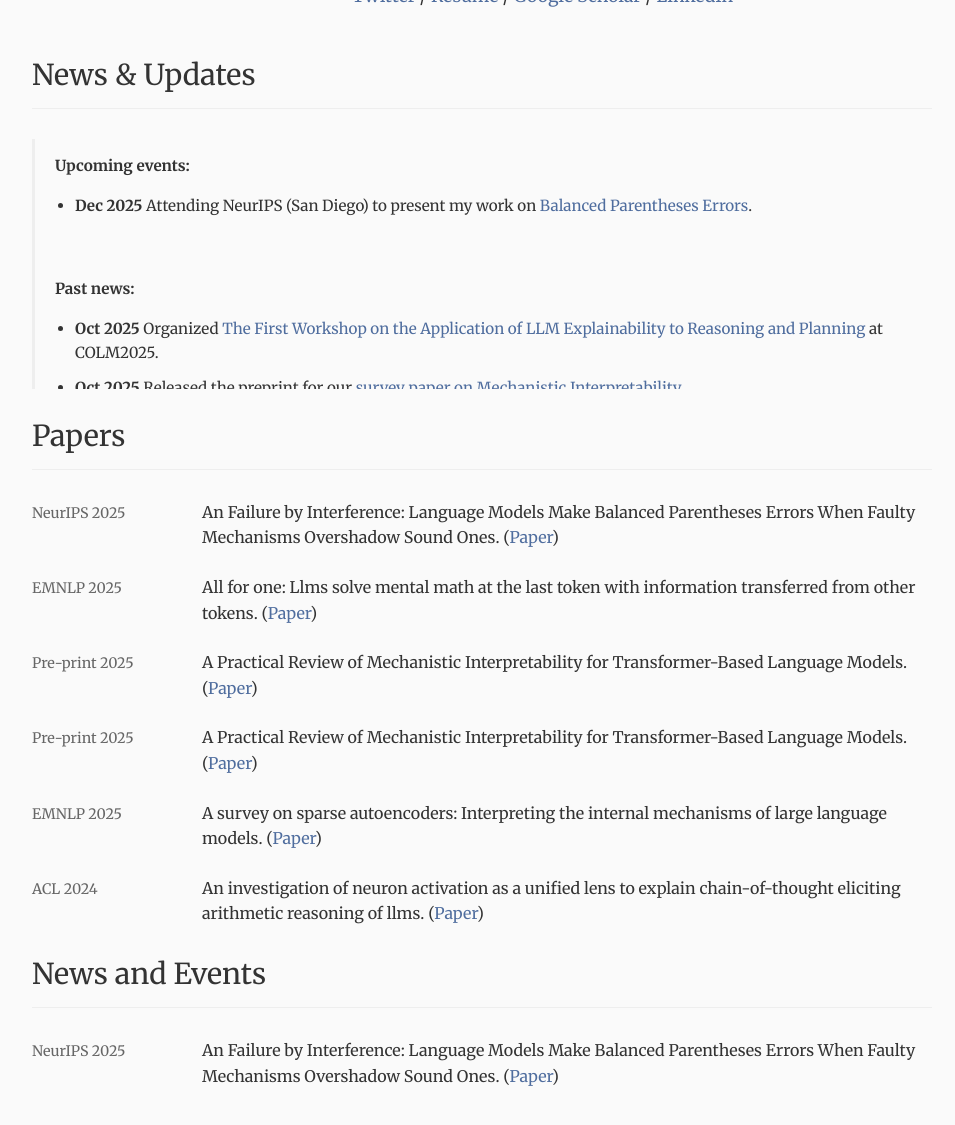
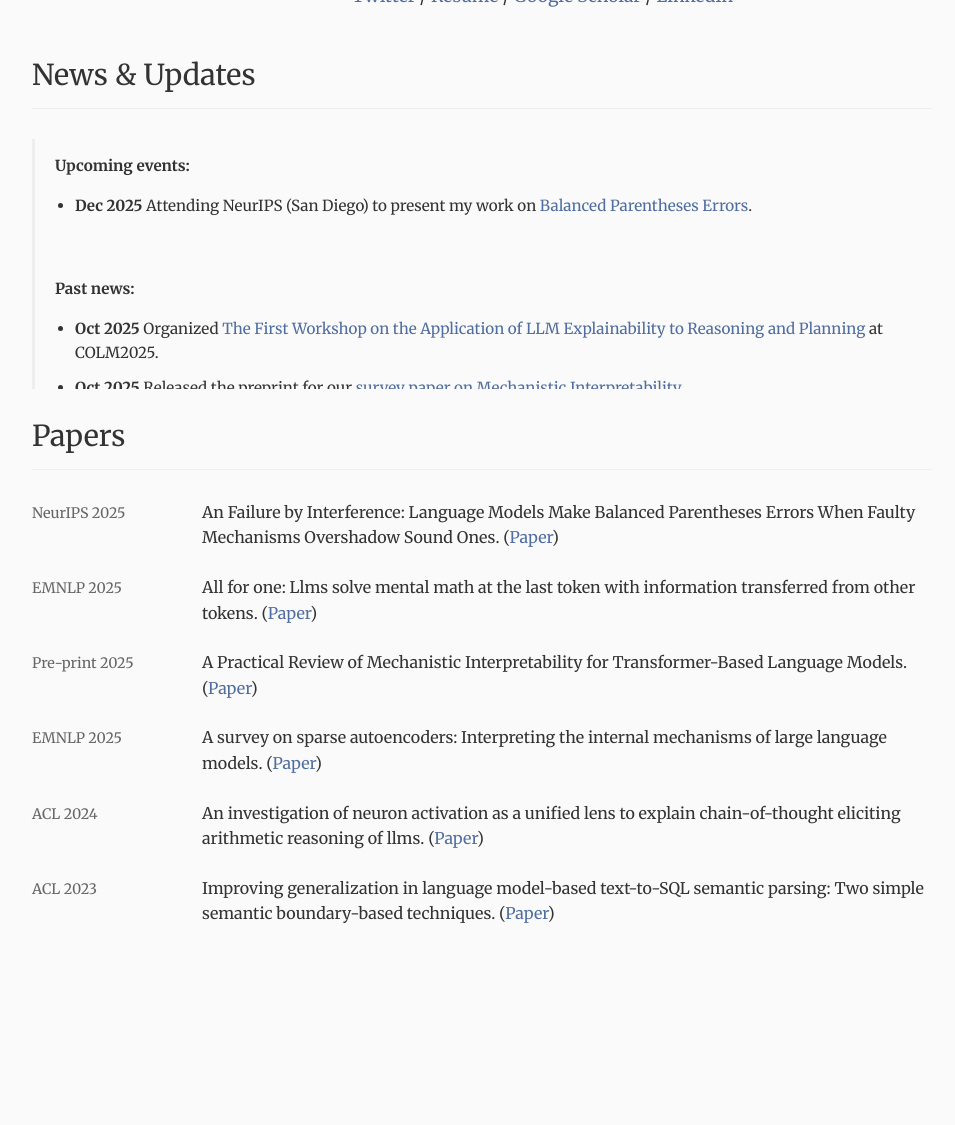
Before and after one commit to Dakingrai/testwebsite.github.io, a Jekyll site: the page built from index.md, in a window 1280 px wide, cut to the strip 445-1598 px from the top of the page. Shown: the top 1125 px of the strip, without its empty margins (158-1113 px from the left). Built offline with Jekyll 4.4.1, drawn with Linux system fonts in a browser that asks for light colours; after the commit the page ends 1436 px from its top, so only the background shows below that.

Commit message:
paper update

```diff
--- a/index.md
+++ b/index.md
@@ -77,13 +77,6 @@ title: Home
 
 
 <div class="paper-item">
-  <div class="paper-date">Pre-print 2025</div>
-  <div class="paper-details">
-    A Practical Review of Mechanistic Interpretability for Transformer-Based Language Models. (<a href="https://arxiv.org/abs/2407.02646">Paper</a>)
-  </div>
-</div>
-
-<div class="paper-item">
   <div class="paper-date">EMNLP 2025</div>
   <div class="paper-details">
     A survey on sparse autoencoders: Interpreting the internal mechanisms of large language models. (<a href="https://arxiv.org/pdf/2503.05613">Paper</a>)
@@ -98,12 +91,9 @@ title: Home
   </div>
 </div>
 
-
-## News and Events
-
 <div class="paper-item">
-  <div class="paper-date">NeurIPS 2025</div>
+  <div class="paper-date">ACL 2023</div>
   <div class="paper-details">
-    An Failure by Interference: Language Models Make Balanced Parentheses Errors When Faulty Mechanisms Overshadow Sound Ones. (<a href="https://arxiv.org/pdf/2507.00322">Paper</a>)
+    Improving generalization in language model-based text-to-SQL semantic parsing: Two simple semantic boundary-based techniques. (<a href="https://arxiv.org/abs/2305.17378">Paper</a>)
   </div>
 </div>
```
